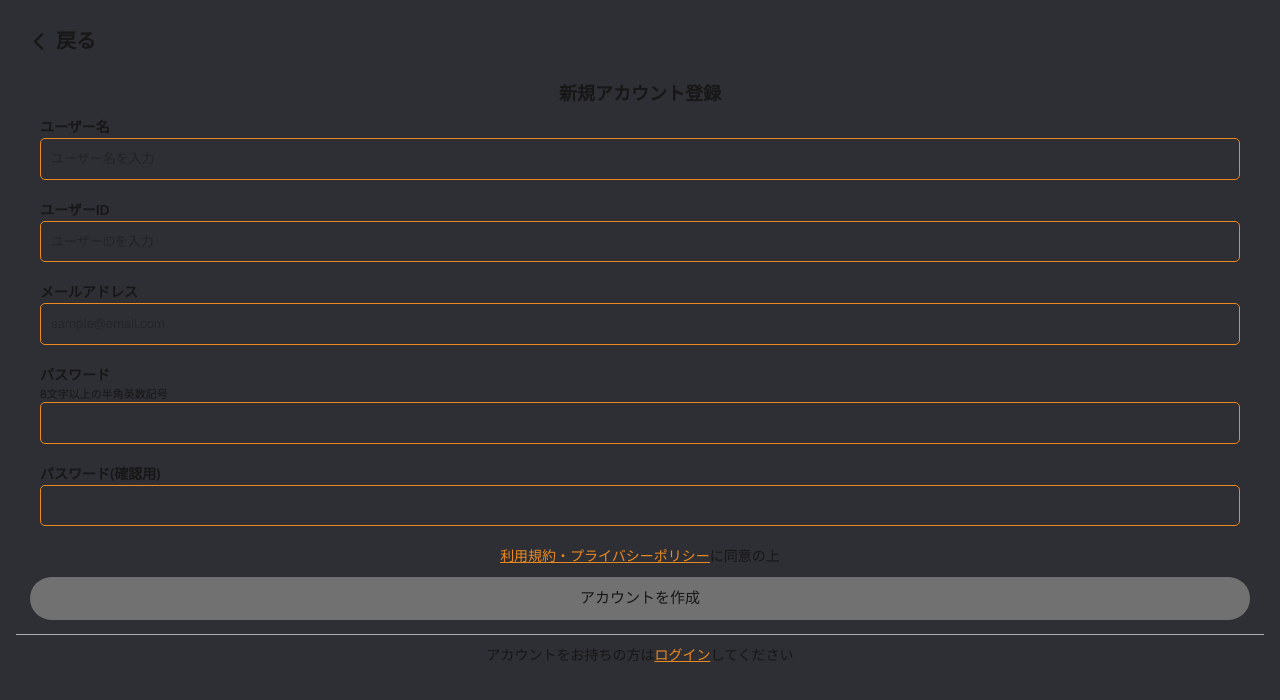
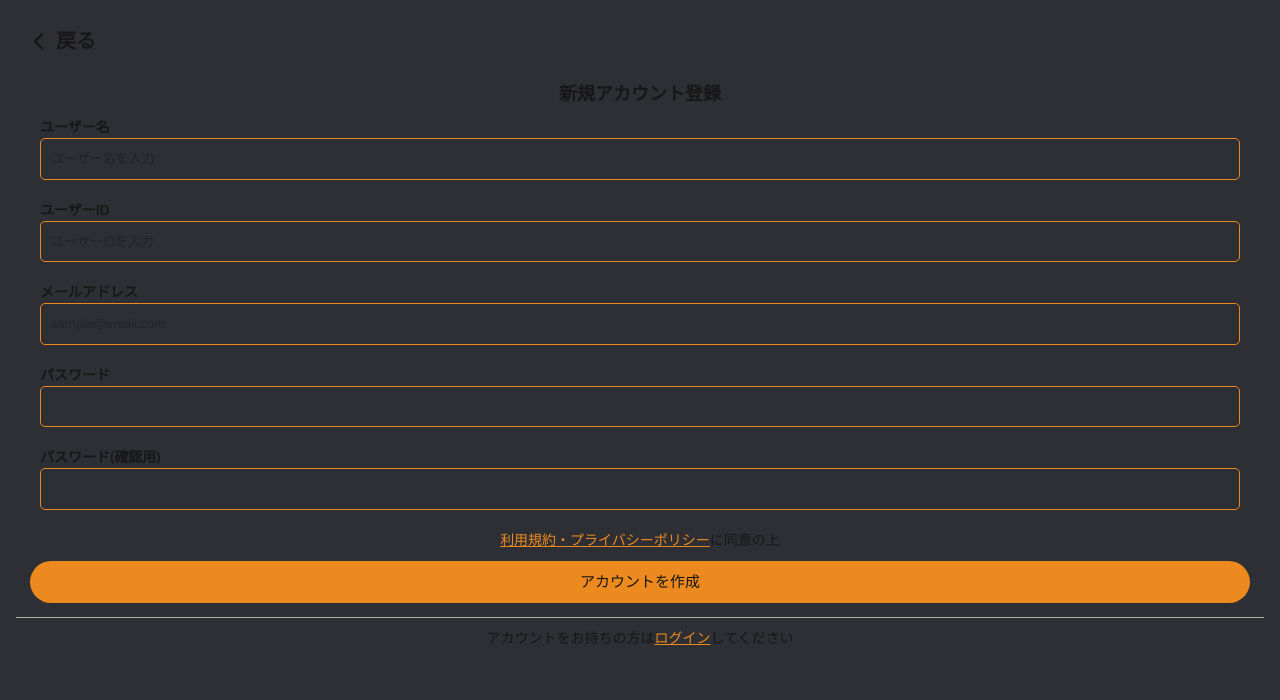
Before and after one commit to hakyukawa/frist_chat_next, a Next.js app in the folder hakyukawa-next/: page /signup in a window 1280 px wide. Shown: the top 700 px of the page. Built offline with nearby package versions, Linux system fonts and the light colour scheme.

Commit message:
[update]signupをtsxに変更 [update]InputFieldを外部ファイルでコンポーネント化

```diff
--- a/hakyukawa-next/src/app/signup/page.jsx
+++ /dev/null
@@ -1,204 +0,0 @@
-"use client";
-import React, { useState } from "react";
-import Header from "@/components/common/Header";
-
-function InputField(props) {
-  return (
-    <div className="p-[10px]">
-        <div className="flex items-center">
-            <label className="text-[14px] font-semibold">{props.label}</label>
-            {props.error && <p className="text-red-500 text-xs text-[11px] px-[10px]">{props.error}</p>}
-        </div>
-        {!props.error && props.subtext &&(
-            <p className="text-[11px]">{props.subtext}</p>
-        )}
-
-      <input
-        type={props.type}
-        name={props.name}
-        pattern={props.pattern}
-        placeholder={props.placeholder}
-        value={props.value}
-        onChange={props.onChange}
-        className={`p-[10px] text-[13px]  font-light border ${props.error ? 'border-red-500' : 'border-main'} w-full rounded-lg`}
-      />
-
-    </div>
-  );
-}
-
-function Signup() {
-    //テスト用メールアドレス
-    const demoMailAddress = ["aiueo@exsample.com","sample@sample.com","test@test.com"];
-    //テスト用ユーザーID
-    const demoUserNames = ["user01", "user02","user03"];
-    // フォームの入力データとエラー状態の管理
-    const [formData, setFormData] = useState({
-        username: "",
-        userId: "",
-        mailaddress: "",
-        password: "",
-        password_confirmation: "",
-    });
-
-  const [errors, setErrors] = useState({});
-
-  // 入力内容の変更を反映
-  const handleChange = (e) => {
-    const { name, value } = e.target;
-    setFormData({
-      ...formData,
-      [name]: value,
-    });
-  };
-
-  // バリデーションチェック
-  const validate = () => {
-    const newErrors = {};
-
-
-
-    // ユーザー名のチェック
-    if (!formData.username ) newErrors.username = "記入してください";
-
-    // ユーザーIDのチェック
-    if (!formData.userId){
-        newErrors.userId = "記入してください";
-    }else if(demoUserNames.includes(formData.userId)){
-        newErrors.userId = "このIDは既に使用されています"
-    }else if(!/^[A-Za-z0-9]+$/.test(formData.userId)){
-        newErrors.userId = "半角英数字で入力してください"
-    }
-
-
-    // メールアドレスのチェック
-    const domain = formData.mailaddress.split('@')[1];
-
-    if (!formData.mailaddress) {
-        newErrors.mailaddress = "記入してください";
-    } else if (/[\uFF10-\uFF19\uFF21-\uFF3A\uFF41-\uFF5A\u3000\uFF01-\uFF5E\u3040-\u309F]/.test(formData.mailaddress) || /[\uFF10-\uFF19\uFF21-\uFF3A\uFF41-\uFF5A\u3000\uFF01-\uFF5E\u3040-\u309F]/.test(domain)) { // 全角文字をチェック
-        newErrors.mailaddress = "半角英数字で入力してください";
-    }else if (!/\S+@\S+\.\S+/.test(formData.mailaddress) || formData.mailaddress.includes(" ")) { // メールアドレスの形式チェック
-        newErrors.mailaddress = "メールアドレスを正しくご入力ください";
-    }else if(demoMailAddress.includes(formData.mailaddress)){
-        newErrors.mailaddress = "このメールアドレスは既に使用されています"
-    }
-
-    // パスワードのチェック
-    if (!formData.password) {
-      newErrors.password = "記入してください";
-    } else if (formData.password.length < 8) {
-      newErrors.password = "パスワードは8文字以上で入力してください";
-      newErrors.password_confirmation ="パスワードは8文字以上で入力してください";
-    }
-
-    // パスワード確認のチェック
-    if (!formData.password_confirmation) {
-      newErrors.password_confirmation = "記入してください";
-    } else if (formData.password !== formData.password_confirmation) {
-      newErrors.password_confirmation = "パスワードが一致しません";
-      newErrors.password = "パスワードが一致しません"
-    }
-
-    setErrors(newErrors);
-    return Object.keys(newErrors).length === 0; // エラーがなければtrue
-  };
-
-  // フォーム送信時
-  const handleSubmit = (e) => {
-    e.preventDefault();
-
-    // バリデーションを実行
-    if (validate()) {
-        console.log("フォーム送信");
-        alert("登録が完了しました");
-    }
-  };
-
-
-  return (
-    <div className="p-[16px]">
-      <Header backPage backPageLink="/" backPageText="戻る" />
-      <form onSubmit={handleSubmit} className="p-[14px] border-b border-subText">
-        <p className="text-[18px] font-bold text-center font-semibold">新規アカウント登録</p>
-
-        <InputField
-          label="ユーザー名"
-          subtext=""
-          type="text"
-          name="username"
-          placeholder="ユーザー名を入力"
-          value={formData.username}
-          onChange={handleChange}
-          error={errors.username}
-        />
-        <InputField
-          label="ユーザーID"
-          subtext=""
-          type="text"
-          name="userId"
-          placeholder="ユーザーIDを入力"
-          value={formData.userId}
-          onChange={handleChange}
-          error={errors.userId}
-        />
-        <InputField
-          label="メールアドレス"
-          subtext=""
-          type="text"
-          name="mailaddress"
-          placeholder="sample@email.com"
-          value={formData.mailaddress}
-          onChange={handleChange}
-          error={errors.mailaddress}
-        />
-        <InputField
-          label="パスワード"
-          subtext="8文字以上の半角英数記号"
-          type="password"
-          name="password"
-          value={formData.password}
-          onChange={handleChange}
-          error={errors.password}
-        />
-        <InputField
-          label="パスワード(確認用)"
-          subtext=""
-          type="password"
-          name="password_confirmation"
-          value={formData.password_confirmation}
-          onChange={handleChange}
-          error={errors.password_confirmation}
-        />
-
-        <p className="text-center p-[10px] text-[14px]">
-          <span className="text-main underline">
-            <a href="">利用規約・プライバシーポリシー</a>
-          </span>
-          に同意の上
-        </p>
-
-
-
-        <input
-          type="submit"
-          value="アカウントを作成"
-          className={`bg-border border-none rounded-[40px] w-full p-[10px] text-[15px] ${
-            Object.values(formData).every(value =>  value.trim() !== "") && Object.keys(errors).length === 0 ? "bg-main" :
-            Object.values(formData).every(value => value.trim() !== "") && Object.keys(errors).length > 0
-            ? "bg-main" : "bg-border"
-          }`}
-        />
-
-
-
-      </form>
-
-      <p className="text-center text-[14px] p-[10px]">
-        アカウントをお持ちの方は<span className="text-main underline"><a href="">ログイン</a></span>してください
-      </p>
-    </div>
-  );
-}
-
-export default Signup;
--- a/hakyukawa-next/src/app/signup/page.tsx
+++ b/hakyukawa-next/src/app/signup/page.tsx
@@ -2,18 +2,7 @@
 import React, { useState, useEffect } from "react";
 import Header from "@/components/common/Header";
 import useApi from "@/hooks/useApi";
-
-interface InputFieldProps {
-    label: string;
-    error?: string | undefined;
-    subtext?: string;
-    type?: string;
-    name?: string;
-    placeholder?: string;
-    value: string;
-    onChange: (e: React.ChangeEvent<HTMLInputElement>) => void;
-    pattern?: string;
-}
+import InputField from "@/components/common/InputField";
 
 interface FormData {
     user_id: string;
@@ -29,33 +18,6 @@ interface Error {
     mail?: string | undefined;
     password?: string | undefined;
     password_confirmation?: string | undefined;
-}
-
-function InputField(props: InputFieldProps) {
-    return (
-        <div className="p-[10px]">
-            <div className="flex items-center">
-                <label className="text-[14px] font-semibold">{props.label}</label>
-                {props.error && (
-                    <p className="text-red-500 text-xs text-[11px] px-[10px]">{props.error}</p>
-                )}
-            </div>
-            {!props.error && props.subtext && <p className="text-[11px]">{props.subtext}</p>}
-
-            <input
-                type={props.type}
-                name={props.name}
-                pattern={props.pattern}
-                placeholder={props.placeholder}
-                value={props.value}
-                autoComplete="off"
-                onChange={props.onChange}
-                className={`p-[10px] text-[13px]  font-light border ${
-                    props.error ? "border-red-500" : "border-main"
-                } w-full rounded-lg`}
-            />
-        </div>
-    );
 }
 
 function Signup() {
--- /dev/null
+++ b/hakyukawa-next/src/components/common/InputField.tsx
@@ -0,0 +1,37 @@
+interface InputFieldProps {
+    label: string;
+    error?: string;
+    subtext?: string;
+    type: string;
+    name: string;
+    pattern?: string;
+    placeholder?: string;
+    value: string;
+    onChange: (e: React.ChangeEvent<HTMLInputElement>) => void;
+}
+
+export default function InputField(props: InputFieldProps) {
+    return (
+        <div className="p-[10px]">
+            <div className="flex items-center">
+                <label className="text-[14px] font-semibold">{props.label}</label>
+                {props.error && (
+                    <p className="text-red-500 text-xs text-[11px] px-[10px]">{props.error}</p>
+                )}
+            </div>
+            {!props.error && props.subtext && <p className="text-[11px]">{props.subtext}</p>}
+
+            <input
+                type={props.type}
+                name={props.name}
+                pattern={props.pattern}
+                placeholder={props.placeholder}
+                value={props.value}
+                onChange={props.onChange}
+                className={`p-[10px] text-[13px]  font-light border ${
+                    props.error ? "border-red-500" : "border-main"
+                } w-full rounded-lg`}
+            />
+        </div>
+    );
+}
```
